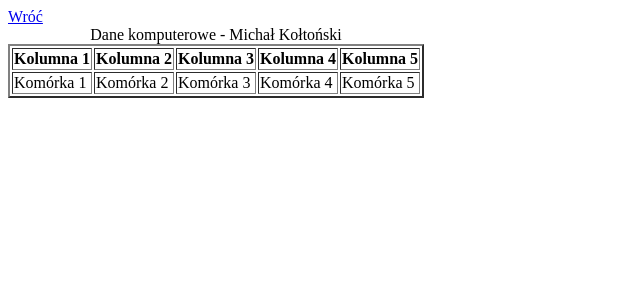
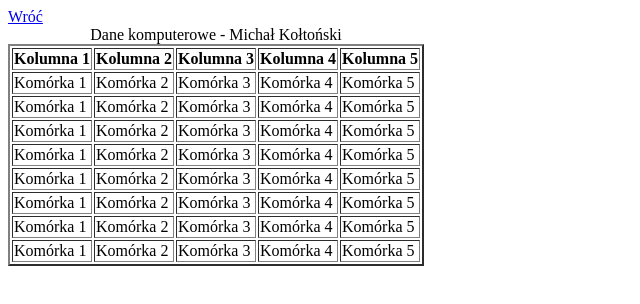
Before and after one commit to Repoxml/praca-witr, a plain HTML site: page tabela_Kołtoński.html in a window 1280 px wide. Shown: the whole page, without its empty margins (0-640 px from the left). Drawn offline with Linux system fonts and the light colour scheme.

Commit message:
Update tabela_Kołtoński.html

```diff
--- a/tabela_Kołtoński.html
+++ b/tabela_Kołtoński.html
@@ -25,7 +25,54 @@
 				<td>Komórka 3</td>
 				<td>Komórka 4</td>
 				<td>Komórka 5</td>
-
+				</tr>
+				<tr>
+				<td>Komórka 1</td>
+				<td>Komórka 2</td>
+				<td>Komórka 3</td>
+				<td>Komórka 4</td>
+				<td>Komórka 5</td>
+				</tr>
+				<tr>
+				<td>Komórka 1</td>
+				<td>Komórka 2</td>
+				<td>Komórka 3</td>
+				<td>Komórka 4</td>
+				<td>Komórka 5</td>
+				</tr>
+				<tr>
+				<td>Komórka 1</td>
+				<td>Komórka 2</td>
+				<td>Komórka 3</td>
+				<td>Komórka 4</td>
+				<td>Komórka 5</td>
+				</tr><tr>
+				<td>Komórka 1</td>
+				<td>Komórka 2</td>
+				<td>Komórka 3</td>
+				<td>Komórka 4</td>
+				<td>Komórka 5</td>
+				</tr><tr>
+				<td>Komórka 1</td>
+				<td>Komórka 2</td>
+				<td>Komórka 3</td>
+				<td>Komórka 4</td>
+				<td>Komórka 5</td>
+				</tr>
+				<tr>
+				<td>Komórka 1</td>
+				<td>Komórka 2</td>
+				<td>Komórka 3</td>
+				<td>Komórka 4</td>
+				<td>Komórka 5</td>
+				</tr>
+				<tr>
+				<td>Komórka 1</td>
+				<td>Komórka 2</td>
+				<td>Komórka 3</td>
+				<td>Komórka 4</td>
+				<td>Komórka 5</td>
+				</tr>
 <A HREF="index.html"> Wróć</A>
 		</body>
 	</html>
```
